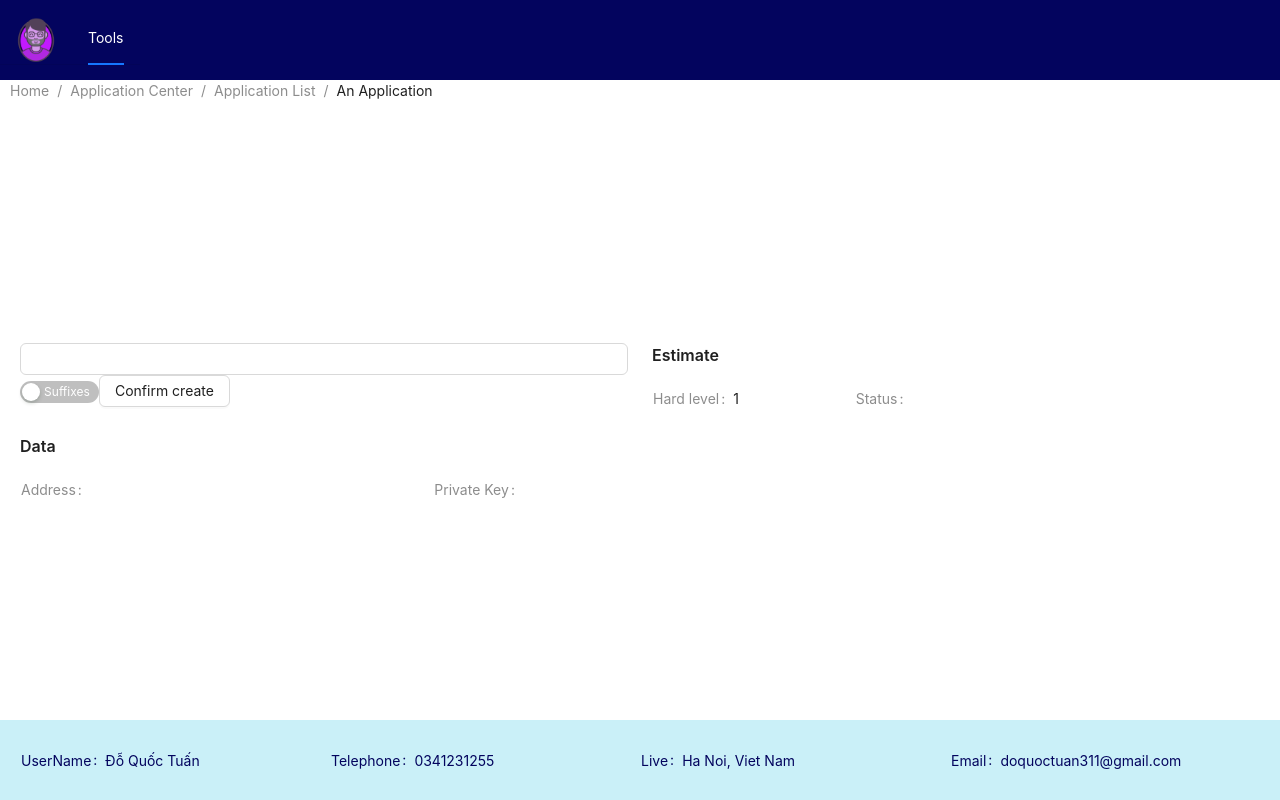
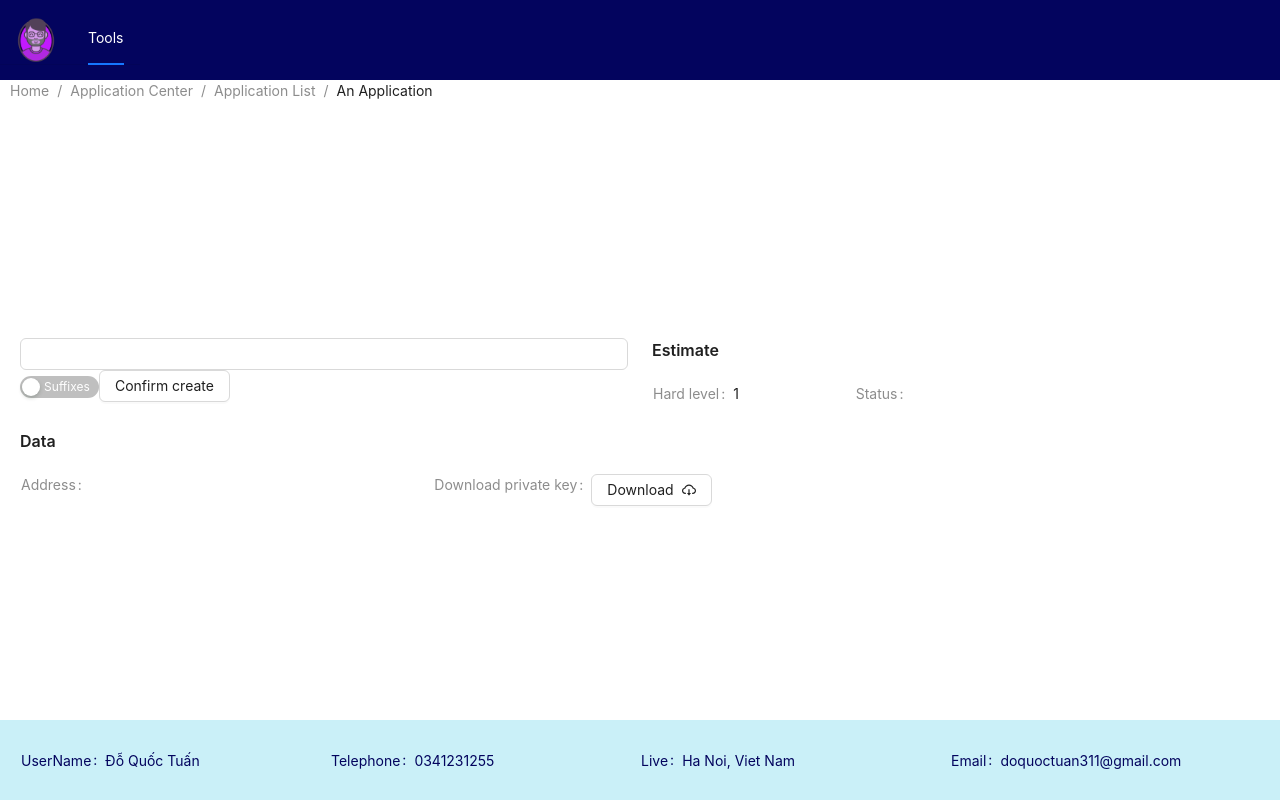
Before and after one commit to tuandq2112/blockchain-tool, a Next.js app: page /tools/blockchain/beauty-wallet in a window 1280 px wide. Built offline with nearby package versions, Linux system fonts and the light colour scheme.

Commit message:
#optimize code

```diff
--- a/package.json
+++ b/package.json
@@ -10,6 +10,7 @@
     "antd": "^5.0.4",
     "babel-plugin-styled-components": "^2.0.7",
     "ethers": "^5.7.2",
+    "js-file-download": "^0.4.12",
     "lodash": "^4.17.21",
     "next": "^13.0.6",
     "react": "^18.2.0",
--- a/pages/tools/blockchain/beauty-wallet/index.js
+++ b/pages/tools/blockchain/beauty-wallet/index.js
@@ -1,5 +1,7 @@
+import { CloudDownloadOutlined } from "@ant-design/icons";
 import { Button, Col, Descriptions, Input, Row, Spin, Switch } from "antd";
 import useObjectState from "hooks/useObjectState";
+import downloadFile from "js-file-download";
 import { BeautyWalletWrapper } from "styles/styled";
 import { loopCreateBeautyWallet } from "utils";
 function BeautyWallet() {
@@ -11,26 +13,22 @@ function BeautyWallet() {
   const { value, checked, loading, data } = state;
 
   const handleCreateBeautyWallet = () => {
-    console.log("Before click!");
     setState({ loading: true });
-    console.log("After click!");
-
     setTimeout(() => {
       loopCreateBeautyWallet(value, checked)
         .then((res) => {
-          console.log(res);
+          let mnemonic = res.wallet._mnemonic();
+          setState({ data: res, phrase: mnemonic.phrase });
         })
         .catch((err) => {
           console.log(err);
         })
         .finally(() => {
-          console.log("finally");
           setState({ loading: false });
         });
     }, 1000);
-    console.log("end function!");
   };
-  console.log("loading", loading);
+
   return (
     <BeautyWalletWrapper>
       <Row gutter={[24, 24]}>
@@ -67,8 +65,15 @@ function BeautyWallet() {
             <Descriptions.Item label="Address">
               {data?.wallet?.address}
             </Descriptions.Item>
-            <Descriptions.Item label="Private Key">
-              {loading && <Spin />}
+            <Descriptions.Item label="Download private key">
+              <Button
+                onClick={() => {
+                  debugger
+                  downloadFile(state?.phrase, "privatekey.txt");
+                }}
+              >
+                Download <CloudDownloadOutlined />
+              </Button>
             </Descriptions.Item>
           </Descriptions>
         </Col>
```
Also changed, not shown: 1 other file (tests, documents, lock files or other folders).
